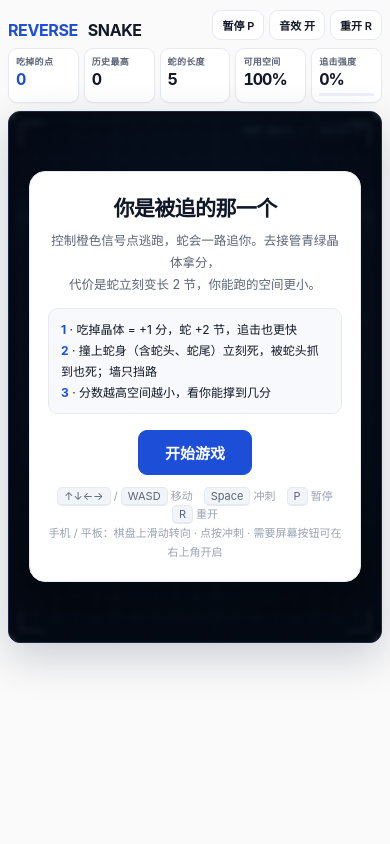
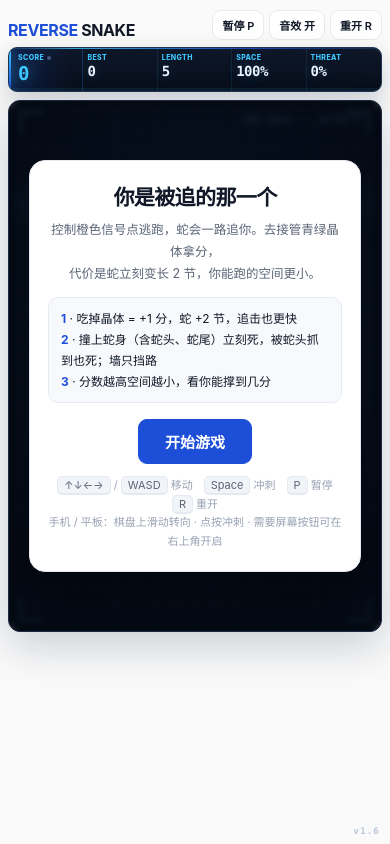
Before and after one commit to woodyyan/reverse-snake, a plain HTML site: page index.html in a window 390 px wide. Drawn offline with Linux system fonts and the light colour scheme.

Commit message:
feat: v1.6 正式版文案 + 游戏化深色 HUD

```diff
--- a/index.html
+++ b/index.html
@@ -7,7 +7,7 @@
 <meta http-equiv="Cache-Control" content="no-cache, no-store, must-revalidate">
 <meta http-equiv="Pragma" content="no-cache">
 <meta http-equiv="Expires" content="0">
-<title>反向贪吃蛇 · Reverse Snake MVP</title>
+<title>反向贪吃蛇 · Reverse Snake</title>
 <style>
   :root{
     --bg:#FAFAFA; --card:#FFFFFF; --line:#E6EAF0; --ink:#111827; --ink2:#5B6577;
@@ -24,9 +24,8 @@
     overscroll-behavior:none; -webkit-tap-highlight-color:transparent;
   }
   .wrap{width:100%;max-width:960px}
-  header{display:flex;align-items:flex-end;justify-content:space-between;gap:16px;margin-bottom:18px;flex-wrap:wrap}
-  .brand{font-size:22px;font-weight:700;letter-spacing:-.4px;display:flex;align-items:baseline;gap:10px}
-  .brand small{font-size:10px;font-weight:650;color:var(--ink2);letter-spacing:1px;border:1px solid var(--line);border-radius:99px;padding:3px 10px;background:#fff}
+  header{display:flex;align-items:flex-end;justify-content:space-between;gap:16px;margin-bottom:14px;flex-wrap:wrap}
+  .brand{font-size:22px;font-weight:750;letter-spacing:-.4px}
   .brand em{font-style:normal;color:var(--blue)}
   .actions{display:flex;gap:8px}
   button{font-family:inherit;cursor:pointer;border-radius:9px;border:1px solid var(--line);background:#fff;color:var(--ink);font-size:13px;font-weight:600;padding:8px 13px;transition:.15s;touch-action:manipulation;user-select:none;-webkit-user-select:none}
@@ -34,15 +33,51 @@
   button:active{transform:translateY(1px)}
   button.primary{background:var(--blue);border-color:var(--blue);color:#fff;padding:11px 26px;font-size:15px}
   button.primary:hover{background:#1743BD;border-color:#1743BD}
-  .kpis{display:grid;grid-template-columns:repeat(5,1fr);gap:10px;margin-bottom:14px}
-  .kpi{background:var(--card);border:1px solid var(--line);border-radius:12px;padding:12px 14px;box-shadow:0 1px 2px rgba(16,24,40,.03)}
-  .kpi .lab{font-size:11px;color:var(--ink2);font-weight:600;letter-spacing:.3px;margin-bottom:6px}
-  .kpi .lab span{float:right;font-size:9px;letter-spacing:1px;font-weight:650;color:#B7C2D2}
-  .kpi .val{font-size:24px;font-weight:750;letter-spacing:-1px;font-variant-numeric:tabular-nums;line-height:1.1}
-  .kpi .val.blue{color:var(--blue)}
-  .kpi .sub{font-size:10px;color:#98A2B3;margin-top:4px}
-  .bar{height:5px;background:#EDF1F7;border-radius:99px;margin-top:9px;overflow:hidden}
-  .bar i{display:block;height:100%;width:0;background:linear-gradient(90deg,#3FC8FF,#1D4ED8,#FF9A4D);border-radius:99px;transition:width .25s}
+
+  /* 游戏化 HUD：深色能量仪表，与棋盘视窗同一套视觉语言 */
+  .kpis{
+    position:relative; display:grid; grid-template-columns:1.25fr .9fr 1fr 1fr 1.1fr;
+    gap:0; margin-bottom:12px; isolation:isolate;
+    background:linear-gradient(180deg,#0D1728 0%,#080E1B 100%);
+    border:1px solid #1E3452; border-radius:10px; overflow:hidden;
+    box-shadow:0 8px 24px rgba(8,20,44,.18), inset 0 1px 0 rgba(90,170,255,.14);
+  }
+  .kpis::before{content:'';position:absolute;left:0;right:0;top:0;height:1px;z-index:3;
+    background:linear-gradient(90deg,transparent,#3FC8FF 18%,#1D4ED8 65%,transparent);opacity:.75}
+  .kpi{position:relative;padding:9px 14px 12px;border-right:1px solid rgba(63,200,255,.10)}
+  .kpi:last-of-type{border-right:0}
+  .kpi.score-cell{background:linear-gradient(90deg,rgba(29,78,216,.20),transparent 85%);padding-left:18px}
+  .kpi.score-cell::before{content:'';position:absolute;left:0;top:0;bottom:0;width:2px;
+    background:linear-gradient(180deg,#3FC8FF,#1D4ED8);box-shadow:0 0 10px rgba(63,200,255,.75)}
+  .kpi .lab{display:flex;align-items:center;gap:6px;font-size:9px;letter-spacing:1.2px;
+    color:#7189AC;font-weight:700;margin-bottom:3px;white-space:nowrap}
+  .kpi .lab span{order:-1;font-size:9px;letter-spacing:1.4px;font-weight:800;color:#3FC8FF}
+  .kpi .lab i.zh{font-style:normal;font-size:9px;letter-spacing:0;font-weight:600;color:#8CA3C2}
+  .kpi .lab em.state{margin-left:auto;font-style:normal;font-size:8px;letter-spacing:1.2px;font-weight:800;color:#7189AC}
+  .kpis.is-live .lab em.state{color:#3DFFC0}
+  .kpis.is-paused .lab em.state{color:#FF9A4D}
+  .kpis.is-over .lab em.state{color:#FF5C6E}
+  .kpi .pulse{width:6px;height:6px;border-radius:50%;background:#43577A;flex:none}
+  .kpis.is-live .pulse{background:#3DFFC0;animation:livePulse 1.6s ease-in-out infinite}
+  .kpis.is-paused .pulse{background:#FF9A4D}
+  .kpis.is-over .pulse{background:#FF5C6E;box-shadow:0 0 8px rgba(255,92,110,.8)}
+  @keyframes livePulse{0%,100%{opacity:1;box-shadow:0 0 4px rgba(61,255,192,.5)}50%{opacity:.4;box-shadow:0 0 12px rgba(61,255,192,.95)}}
+  .kpi .val{font-family:ui-monospace,SFMono-Regular,Menlo,Consolas,monospace;
+    font-size:23px;font-weight:800;letter-spacing:-.5px;line-height:1.05;color:#EAF4FF;
+    font-variant-numeric:tabular-nums;text-shadow:0 0 14px rgba(63,200,255,.28)}
+  .kpi.score-cell .val{font-size:34px;line-height:1}
+  .kpi .val.blue{color:#3FC8FF;text-shadow:0 0 18px rgba(63,200,255,.6)}
+  @keyframes scorePop{0%{transform:scale(1.32);filter:brightness(1.9)}100%{transform:scale(1);filter:brightness(1)}}
+  .kpi .val.pop{animation:scorePop .38s cubic-bezier(.2,.8,.3,1)}
+  .bar{position:absolute;left:0;right:0;bottom:0;height:3px;z-index:3;
+    background:rgba(63,200,255,.08);overflow:hidden}
+  .bar i{display:block;height:100%;width:0;border-radius:0;
+    background:linear-gradient(90deg,#3FC8FF,#1D4ED8 55%,#FF9A4D 100%);
+    box-shadow:0 0 12px rgba(63,200,255,.65);transition:width .25s}
+  /* 版本号：固定在页面角落，不参与布局 */
+  .ver{position:fixed;right:calc(10px + env(safe-area-inset-right,0px));bottom:calc(8px + env(safe-area-inset-bottom,0px));
+    z-index:2;pointer-events:none;font:600 9px/1 ui-monospace,SFMono-Regular,Menlo,monospace;
+    letter-spacing:1.2px;color:#8CA3C2;opacity:.6}
   .stage{position:relative;background:#070C17;border:1px solid #1B2A44;border-radius:16px;padding:12px;box-shadow:0 14px 44px rgba(10,26,55,.20);display:flex;justify-content:center;overflow:hidden}
   canvas{display:block;border-radius:8px;touch-action:none}
   .stage.shake{animation:shake .32s ease}
@@ -87,14 +122,19 @@
   /* 手机竖屏：HUD 压成一行，棋盘与方向键同屏可见 */
   @media (max-width:640px){
     body{padding:calc(10px + env(safe-area-inset-top,0px)) calc(8px + env(safe-area-inset-right,0px)) calc(10px + env(safe-area-inset-bottom,0px)) calc(8px + env(safe-area-inset-left,0px))}
-    header{margin-bottom:8px;gap:8px}
-    .brand{font-size:16px}.brand small{display:none}
+    header{margin-bottom:7px;gap:8px}
+    .brand{font-size:16px}
     .actions{gap:5px}.actions button{padding:6px 9px;font-size:11px}
-    .kpis{grid-template-columns:repeat(5,1fr);gap:5px;margin-bottom:8px}
-    .kpi{padding:6px 7px;border-radius:9px}
-    .kpi .lab{font-size:9px;margin-bottom:3px}.kpi .lab span{display:none}
-    .kpi .val{font-size:16px}.kpi .sub{display:none}
-    .bar{margin-top:4px;height:3px}
+    .kpis{grid-template-columns:repeat(5,1fr);margin-bottom:8px;border-radius:9px}
+    .kpi{padding:5px 4px 8px}
+    .kpi.score-cell{padding-left:9px}
+    .kpi .lab{font-size:7px;letter-spacing:.4px;gap:3px;margin-bottom:2px}
+    .kpi .lab span{font-size:7px;letter-spacing:.4px}
+    .kpi .lab i.zh,.kpi .lab em.state{display:none}
+    .kpi .pulse{width:4px;height:4px}
+    .kpi .val{font-size:14px}
+    .kpi.score-cell .val{font-size:19px}
+    .bar{height:3px}
     .stage{padding:5px;border-radius:12px}
     .foot{display:none}
     .panel{padding:20px 18px;max-height:calc(100vh - 32px)}
@@ -108,13 +148,17 @@
   @media (orientation:landscape) and (max-height:560px){
     body{padding:6px calc(8px + env(safe-area-inset-right,0px)) 6px calc(8px + env(safe-area-inset-left,0px))}
     header{margin-bottom:5px}
-    .brand{font-size:14px}.brand small{display:none}
+    .brand{font-size:14px}
     .actions button{padding:4px 8px;font-size:10px}
-    .kpis{grid-template-columns:repeat(5,1fr);gap:5px;margin-bottom:5px}
-    .kpi{padding:4px 7px;border-radius:8px}
-    .kpi .lab{font-size:8px;margin-bottom:1px}.kpi .lab span{display:none}
-    .kpi .val{font-size:14px}.kpi .sub{display:none}
-    .bar{margin-top:3px;height:3px}
+    .kpis{margin-bottom:5px}
+    .kpi{padding:3px 7px 6px}
+    .kpi.score-cell{padding-left:11px}
+    .kpi .lab{font-size:8px;letter-spacing:.4px;gap:3px;margin-bottom:1px}
+    .kpi .lab span{font-size:8px;letter-spacing:.4px}
+    .kpi .lab i.zh{display:none}
+    .kpi .val{font-size:14px}
+    .kpi.score-cell .val{font-size:18px}
+    .bar{height:3px}
     .stage{padding:4px;border-radius:10px}
     .foot{display:none}
     .show-pad .pad,.pad{display:none}
@@ -130,7 +174,7 @@
 <body>
 <div class="wrap">
   <header>
-    <div class="brand"><em>REVERSE</em> SNAKE <small>SIMULATION // 反向贪吃蛇 MVP v1.5</small></div>
+    <div class="brand"><em>REVERSE</em> SNAKE</div>
     <div class="actions">
       <button id="btnPause">暂停 P</button>
       <button id="btnSound">音效 开</button>
@@ -140,11 +184,12 @@
   </header>
 
   <div class="kpis">
-    <div class="kpi"><div class="lab">吃掉的点 <span>SCORE</span></div><div class="val blue" id="vScore">0</div><div class="sub">分数 = 极限</div></div>
-    <div class="kpi"><div class="lab">历史最高 <span>BEST</span></div><div class="val" id="vBest">0</div><div class="sub">本机记录</div></div>
-    <div class="kpi"><div class="lab">蛇的长度 <span>LENGTH</span></div><div class="val" id="vLen">5</div><div class="sub">每吃 +2 节</div></div>
-    <div class="kpi"><div class="lab">可用空间 <span>SPACE</span></div><div class="val" id="vSpace">100%</div><div class="sub">你还能去的地方</div></div>
-    <div class="kpi"><div class="lab">追击强度 <span>THREAT</span></div><div class="val" id="vSpeed">0%</div><div class="bar"><i id="barSpeed"></i></div></div>
+    <div class="kpi score-cell"><div class="lab"><span>SCORE</span><i class="zh">得分</i><em class="state" id="vState">STANDBY</em><i class="pulse"></i></div><div class="val blue" id="vScore">0</div></div>
+    <div class="kpi"><div class="lab"><span>BEST</span><i class="zh">最高</i></div><div class="val" id="vBest">0</div></div>
+    <div class="kpi"><div class="lab"><span>LENGTH</span><i class="zh">蛇长</i></div><div class="val" id="vLen">5</div></div>
+    <div class="kpi"><div class="lab"><span>SPACE</span><i class="zh">空间</i></div><div class="val" id="vSpace">100%</div></div>
+    <div class="kpi"><div class="lab"><span>THREAT</span><i class="zh">追击</i></div><div class="val" id="vSpeed">0%</div></div>
+    <span class="bar"><i id="barSpeed"></i></span>
   </div>
 
   <div class="stage" id="stage">
@@ -174,6 +219,7 @@
   </div>
   <div class="gesture-hint">在棋盘上滑动转向 · 点按冲刺</div>
 </div>
+<div class="ver">v1.6</div>
 
 <script>
 (() => {
@@ -665,8 +711,24 @@
   }
 
   // ---------- HUD / overlays ----------
+  let lastHudScore = 0;
+  function setHudState() {
+    const labels = {ready:'STANDBY', countdown:'GET READY', running:'LIVE', paused:'PAUSED', over:'GAME OVER'};
+    $('vState').textContent = labels[state] || 'LIVE';
+    const hud = document.querySelector('.kpis');
+    hud.classList.remove('is-live', 'is-paused', 'is-over');
+    if (state === 'running' || state === 'countdown') hud.classList.add('is-live');
+    else if (state === 'paused') hud.classList.add('is-paused');
+    else if (state === 'over') hud.classList.add('is-over');
+  }
   function updateHud() {
-    $('vScore').textContent = score;
+    setHudState();
+    const scEl = $('vScore');
+    scEl.textContent = score;
+    if (score !== lastHudScore) {
+      if (score > 0) { scEl.classList.remove('pop'); void scEl.offsetWidth; scEl.classList.add('pop'); }
+      lastHudScore = score;
+    }
     $('vBest').textContent = best;
     $('vLen').textContent = snake.length + pendingGrowth;
     const blocked = bodyBlocked(false);
@@ -674,7 +736,7 @@
     const free = COLS*ROWS - snake.length;
     const pct = clamp(Math.round(reach/Math.max(1,free)*100),0,100);
     $('vSpace').textContent = pct + '%';
-    $('vSpace').style.color = pct < 30 ? '#E5484D' : '';
+    $('vSpace').style.color = pct < 30 ? '#FF5C6E' : '';
     const lvl = Math.round((SNAKE_BASE - snakeMs())/(SNAKE_BASE - SNAKE_MIN)*100);
     $('vSpeed').textContent = lvl + '%';
     $('barSpeed').style.width = lvl + '%';
@@ -716,20 +778,21 @@
   function start() {
     reset();
     state = 'countdown'; countdown = 3000;
+    setHudState();
     hideOverlay();
     beep(520, .08, 'sine', .04);
   }
   function pause() {
     if (state !== 'running' && state !== 'countdown') return;
-    state = 'paused'; pausePanel();
+    state = 'paused'; setHudState(); pausePanel();
   }
   function resume() {
     if (state !== 'paused') return;
-    state = 'running'; hideOverlay(); last = performance.now();
+    state = 'running'; setHudState(); hideOverlay(); last = performance.now();
   }
   function gameOver(reason) {
     if (state === 'over') return;
-    state = 'over'; overReason = reason;
+    state = 'over'; setHudState(); overReason = reason;
     burst(player.x, player.y, '#FF5C6E', 26);
     beep(150, .35, 'sawtooth', .06);
     stage.classList.add('shake');
@@ -821,7 +884,7 @@
 
     if (state === 'countdown') {
       countdown -= dt;
-      if (countdown <= 0) { state = 'running'; playerAcc = 0; snakeAcc = 0; }
+      if (countdown <= 0) { state = 'running'; playerAcc = 0; snakeAcc = 0; setHudState(); }
     }
     if (state === 'running') {
       playerAcc += dt; hudAcc += dt;
```
Also changed, not shown: 1 other file.
